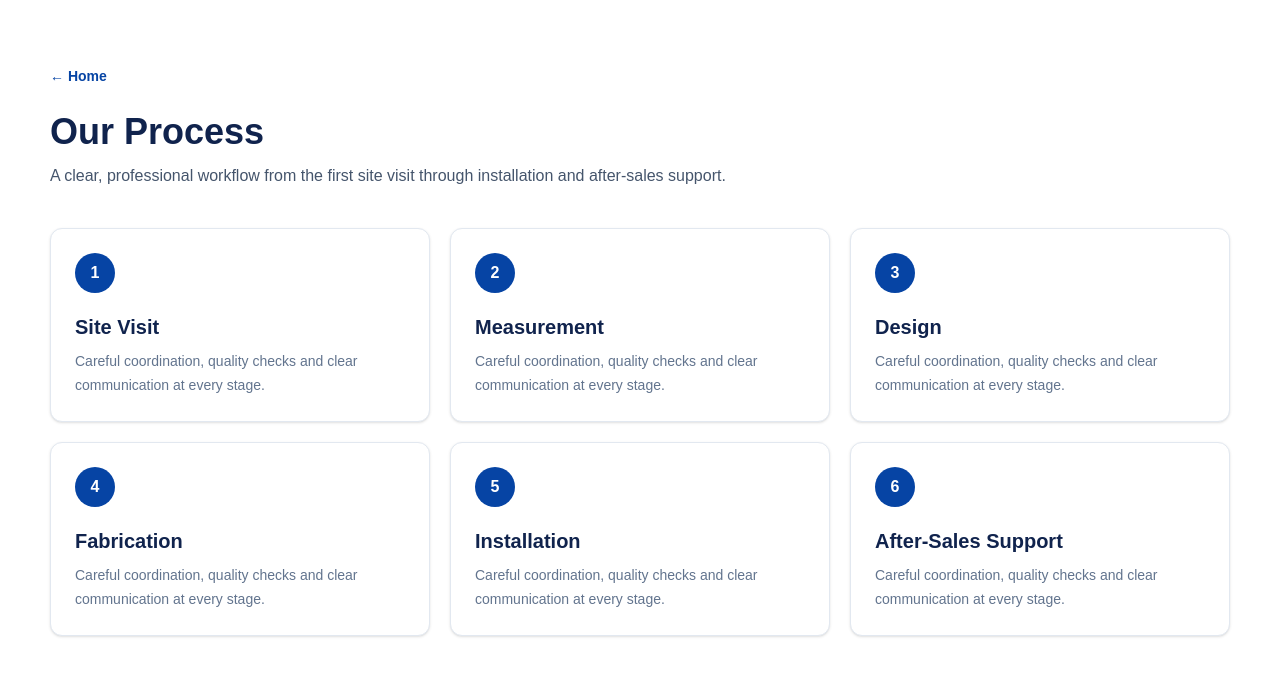
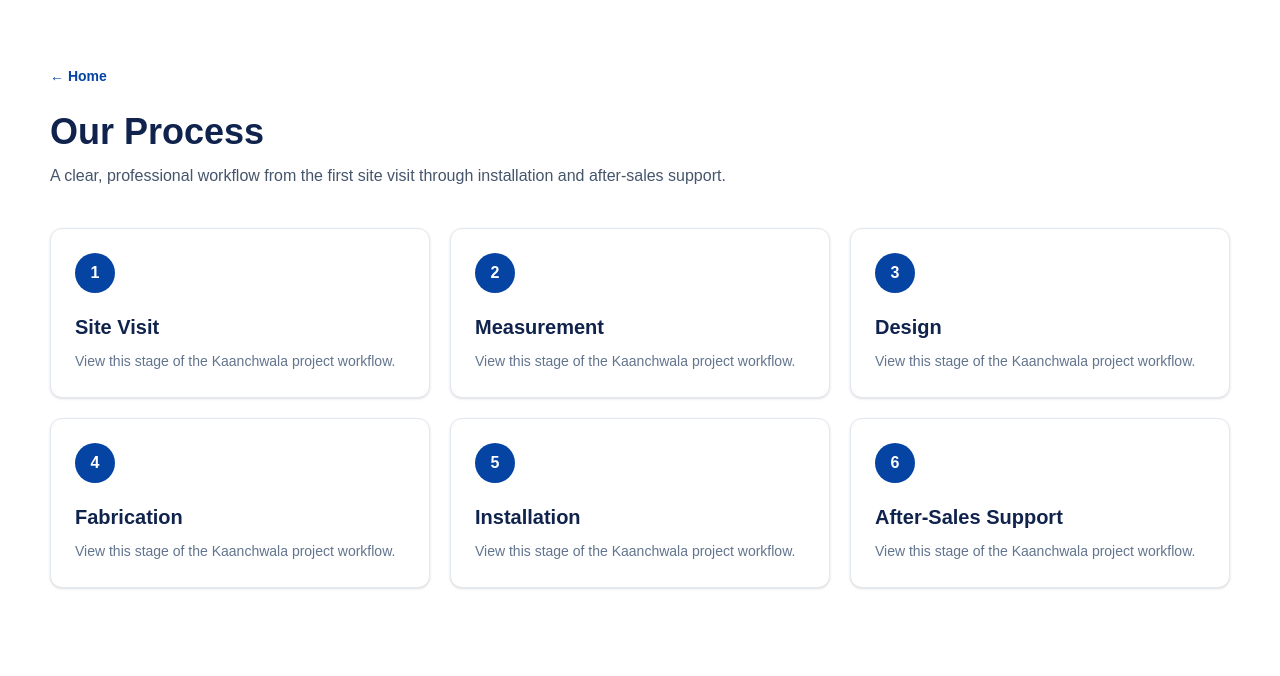
Before and after one commit to universalstoreus-cmyk/khaanchwala, a Next.js app: page /process in a window 1280 px wide. Shown: the top 676 px of the page. Built offline with nearby package versions, Linux system fonts and the light colour scheme.

Commit message:
fix: link process stages to detail routes

```diff
--- a/src/app/(frontend)/process/page.tsx
+++ b/src/app/(frontend)/process/page.tsx
@@ -1,16 +1,7 @@
 import Link from 'next/link'
 
-const steps = ['Site Visit', 'Measurement', 'Design', 'Fabrication', 'Installation', 'After-Sales Support']
+const steps = [['Site Visit','site-visit'],['Measurement','measurement'],['Design','design'],['Fabrication','fabrication'],['Installation','installation'],['After-Sales Support','after-sales-support']] as const
 
 export default function ProcessPage() {
-  return (
-    <main className="container py-16">
-      <Link href="/" className="text-sm font-bold text-[#0644a4]">← Home</Link>
-      <h1 className="mt-6 text-4xl font-black text-[#10234d]">Our Process</h1>
-      <p className="mt-3 max-w-3xl text-slate-600">A clear, professional workflow from the first site visit through installation and after-sales support.</p>
-      <div className="mt-10 grid gap-5 sm:grid-cols-2 lg:grid-cols-3">
-        {steps.map((item, index) => <article key={item} className="rounded-xl border border-slate-200 bg-white p-6 shadow-sm"><div className="grid h-10 w-10 place-items-center rounded-full bg-[#0644a4] font-black text-white">{index + 1}</div><h2 className="mt-5 text-xl font-bold text-[#10234d]">{item}</h2><p className="mt-2 text-sm leading-6 text-slate-500">Careful coordination, quality checks and clear communication at every stage.</p></article>)}
-      </div>
-    </main>
-  )
+  return <main className="container py-16"><Link href="/" className="text-sm font-bold text-[#0644a4]">← Home</Link><h1 className="mt-6 text-4xl font-black text-[#10234d]">Our Process</h1><p className="mt-3 max-w-3xl text-slate-600">A clear, professional workflow from the first site visit through installation and after-sales support.</p><div className="mt-10 grid gap-5 sm:grid-cols-2 lg:grid-cols-3">{steps.map(([title,slug], index) => <Link href={`/process/${slug}`} key={slug} className="group rounded-xl border border-slate-200 bg-white p-6 shadow-sm transition hover:-translate-y-1 hover:shadow-md"><div className="grid h-10 w-10 place-items-center rounded-full bg-[#0644a4] font-black text-white">{index + 1}</div><h2 className="mt-5 text-xl font-bold text-[#10234d] group-hover:text-[#0644a4]">{title}</h2><p className="mt-2 text-sm leading-6 text-slate-500">View this stage of the Kaanchwala project workflow.</p></Link>)}</div></main>
 }
```
